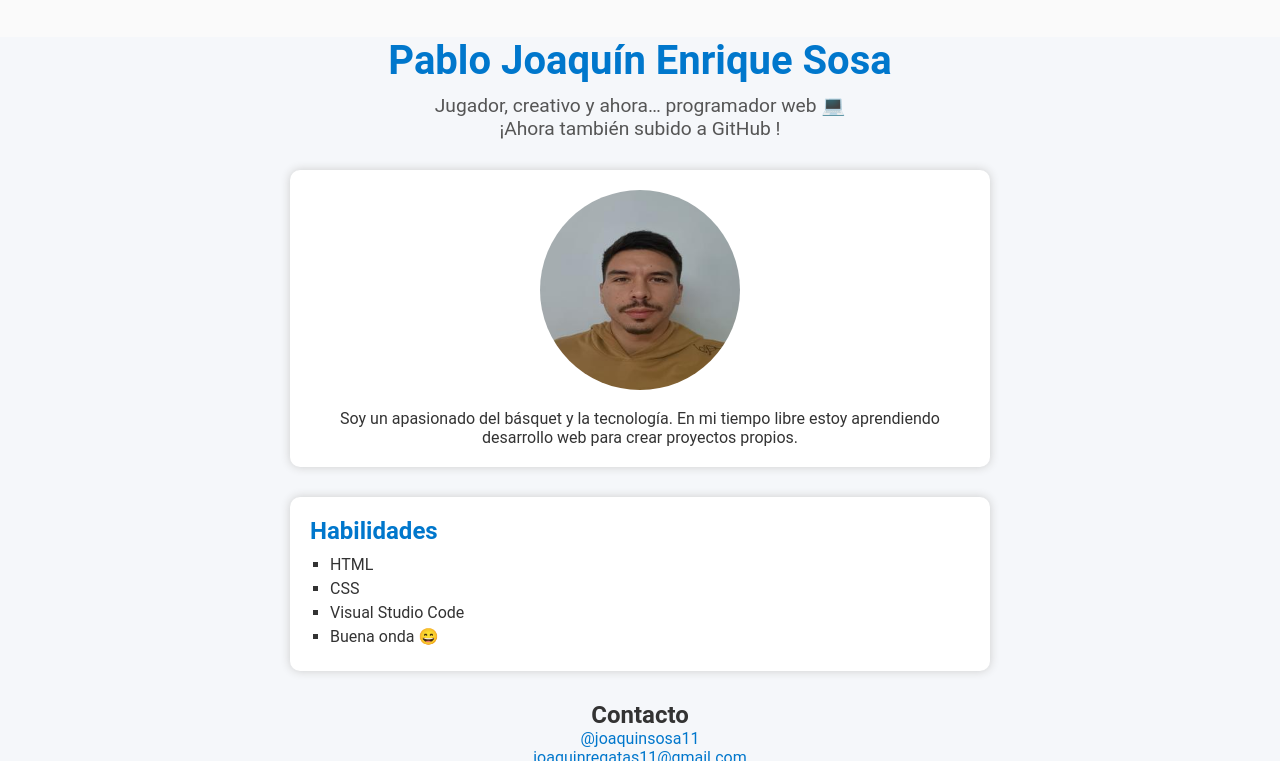
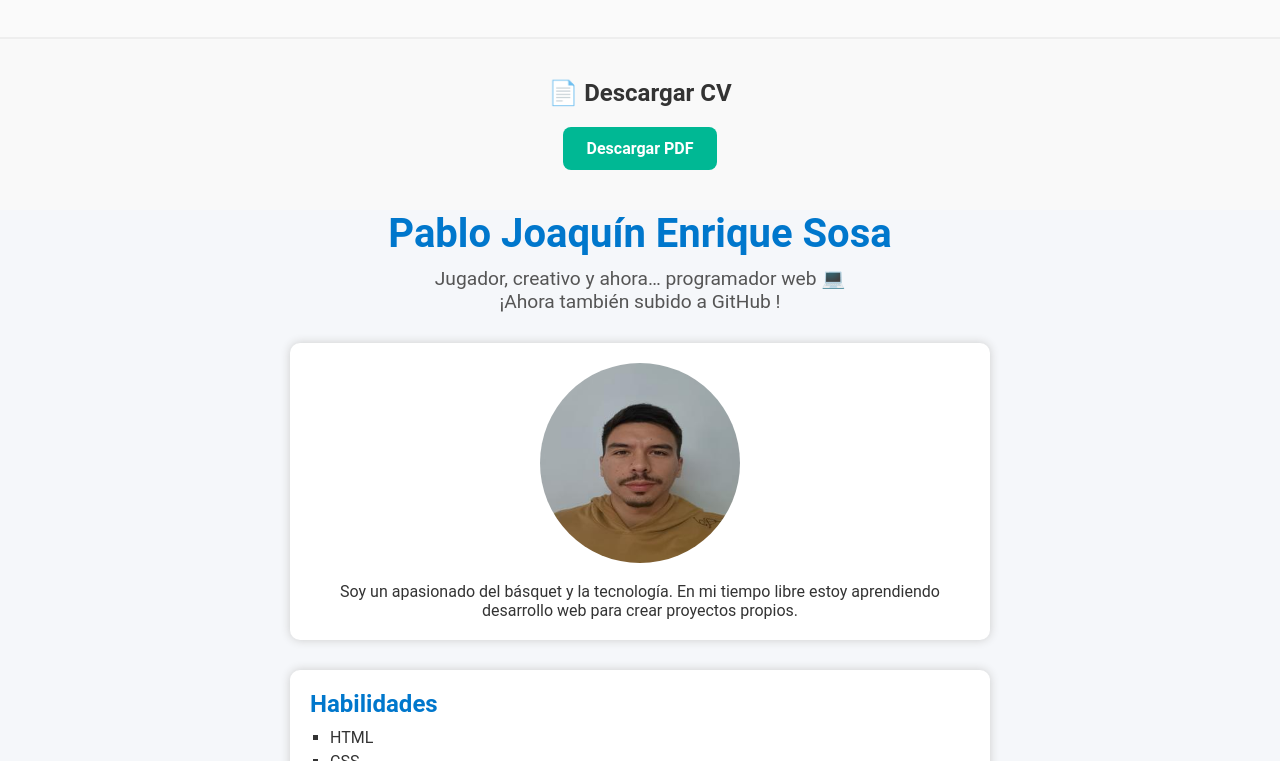
Before and after one commit to joas1110/joaquinsosa-dev, a plain HTML site: page index.html in a window 1280 px wide. Shown: the part 339-1100 px from the top of the page. Drawn offline with Linux system fonts and the light colour scheme.

Commit message:
Agregado botón para descargar CV y archivo PDF

```diff
--- a/index.html
+++ b/index.html
@@ -15,6 +15,10 @@
   <h2>🧃 Zona Power – Proyecto Creativo</h2>
  <img src="bebida.jpg" alt="Diseño creativo Zona Power" class="project-img">
   <p>Diseño ficticio de una bebida energética con estética deportiva y minimalista. Proyecto orientado a branding y creatividad visual.</p>
+</section>
+<section class="cv-download">
+  <h2>📄 Descargar CV</h2>
+  <a href="CV_JoaquinSosa_COMPLETO.pdf" download class="cv-button">Descargar PDF</a>
 </section>
 <body>
   <header>
--- a/portfolio.css
+++ b/portfolio.css
@@ -184,3 +184,29 @@ footer {
   max-width: 500px;
   margin: 0 auto;
 }
+.cv-download {
+  text-align: center;
+  padding: 40px 20px;
+  background-color: #f9f9f9;
+  border-top: 2px solid #eee;
+}
+
+.cv-download h2 {
+  font-size: 1.5rem;
+  margin-bottom: 20px;
+}
+
+.cv-button {
+  display: inline-block;
+  padding: 12px 24px;
+  background-color: #00b894;
+  color: white;
+  text-decoration: none;
+  font-weight: bold;
+  border-radius: 8px;
+  transition: background-color 0.3s ease;
+}
+
+.cv-button:hover {
+  background-color: #019875;
+}
```
Also changed, not shown: 1 other file.
